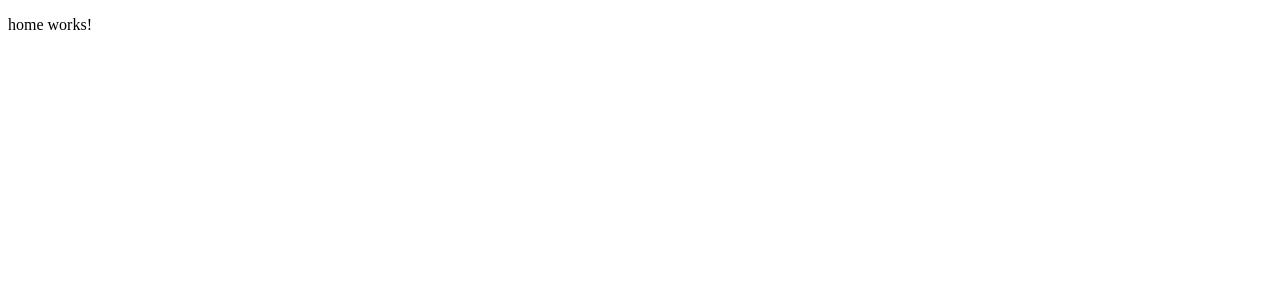
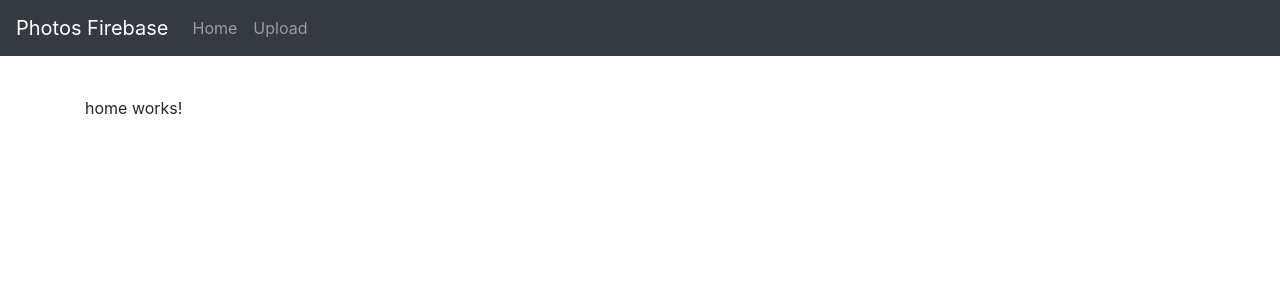
Before and after one commit to yomar-dev/ng-fileupload-firebase, an Angular app: page / in a window 1280 px wide. Shown: the top 300 px of the page. Built offline with nearby package versions, Linux system fonts and the light colour scheme.

Commit message:
Add boostrap and navbar.

```diff
--- a/src/app/app.component.html
+++ b/src/app/app.component.html
@@ -1 +1,22 @@
-<router-outlet></router-outlet>
+<nav class="navbar navbar-expand-lg navbar-dark bg-dark">
+  <a class="navbar-brand" href="#">Photos Firebase</a>
+  <button class="navbar-toggler" type="button" data-toggle="collapse" data-target="#navbarNav" aria-controls="navbarNav" aria-expanded="false" aria-label="Toggle navigation">
+    <span class="navbar-toggler-icon"></span>
+  </button>
+
+  <div class="collapse navbar-collapse" id="navbarNav">
+    <ul class="navbar-nav">
+      <li class="nav-item" routerLinkActive="active">
+        <a class="nav-link" routerLink="/home">Home</a>
+      </li>
+      <li class="nav-item" routerLinkActive="active">
+        <a class="nav-link" routerLink="/upload">Upload</a>
+      </li>
+    </ul>
+  </div>
+</nav>
+
+
+<div class="container main-container">
+  <router-outlet></router-outlet>
+</div>
--- a/src/index.html
+++ b/src/index.html
@@ -7,6 +7,7 @@
 
   <meta name="viewport" content="width=device-width, initial-scale=1">
   <link rel="icon" type="image/x-icon" href="favicon.ico">
+  <link rel="stylesheet" href="https://stackpath.bootstrapcdn.com/bootstrap/4.1.3/css/bootstrap.min.css" integrity="sha384-MCw98/SFnGE8fJT3GXwEOngsV7Zt27NXFoaoApmYm81iuXoPkFOJwJ8ERdknLPMO" crossorigin="anonymous">
 </head>
 <body>
   <app-root></app-root>
```
